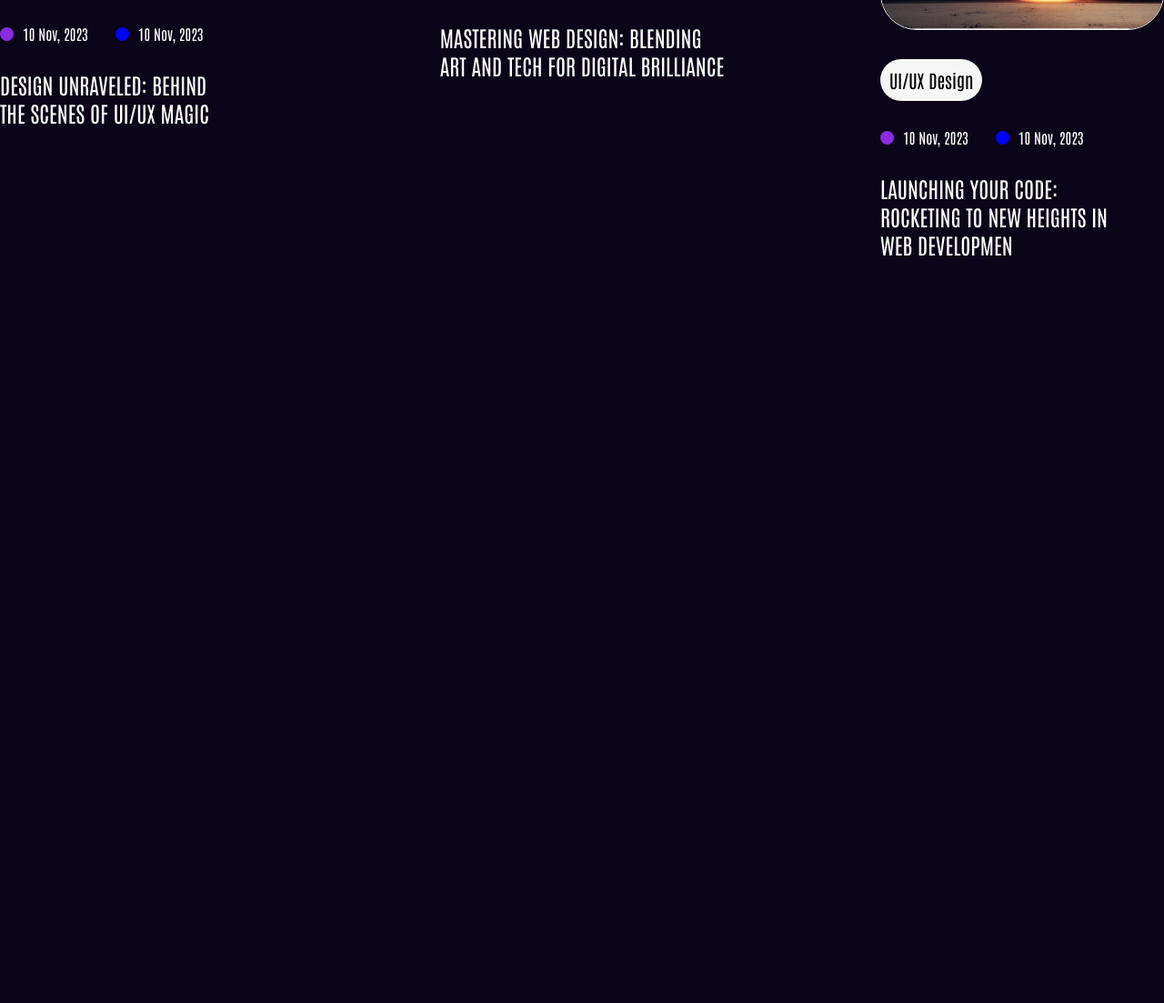
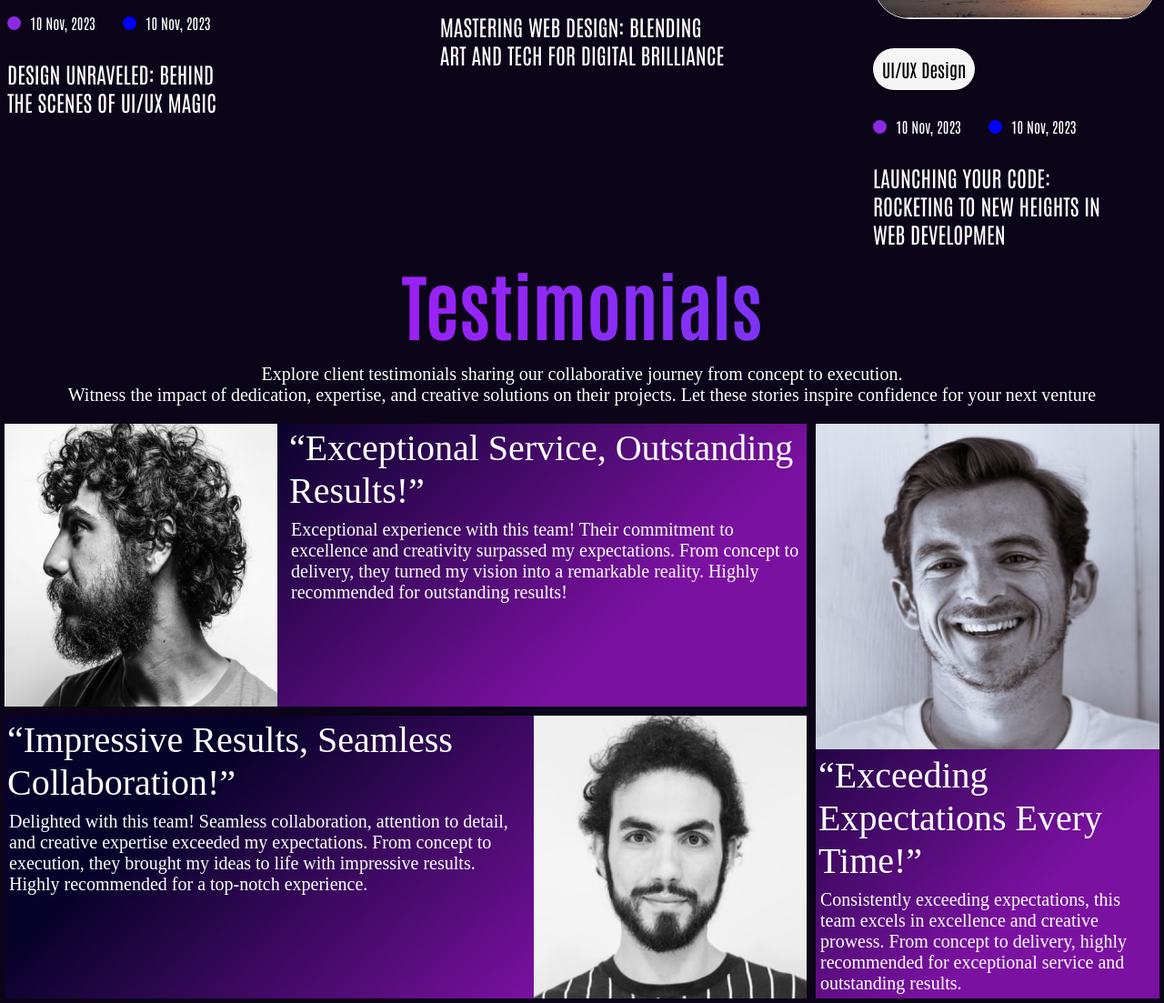
Before and after one commit to shihab-7/Programming-hero-21-days-of-code, a plain HTML site: page Module 9 testimonial section/index.html in a window 1280 px wide. Shown: the part 2976-4079 px from the top of the page at 91% size. Before the commit the page ends 3260 px from the top, so only its background shows below. Drawn offline with Linux system fonts and the light colour scheme.

Commit message:
module 9 testimonial section done

```diff
--- a/Module 9 testimonial section/index.html
+++ b/Module 9 testimonial section/index.html
@@ -209,6 +209,47 @@
         </div>
     </section>
 
+    <section class="testimonial-container">
+        <div class="testimonial-title">
+            <h1>Testimonials</h1>
+            <p>Explore client testimonials sharing our collaborative journey from concept to execution. <br> Witness the impact of dedication, expertise, and creative solutions on their projects. Let these stories inspire confidence for your next venture</p>
+        </div>
+        <div class="testimonial-cards">
+            <div class="left-card">
+                <div class="left-card-top">
+                    <div>
+                        <img src="images/testimonial1.jpg" alt="">
+                    </div>
+                    <div>
+                        <h1>“Exceptional Service, Outstanding Results!”</h1>
+                        <p>Exceptional experience with this team! Their commitment to excellence and creativity surpassed my expectations. From concept to delivery, they turned my vision into a remarkable reality. Highly recommended for outstanding results!</p>
+                    </div>
+                </div>
+                <div class="left-card-bottom">
+
+                    <div>
+                        <h1>“Impressive Results, Seamless Collaboration!”</h1>
+                        <p>Delighted with this team! Seamless collaboration, attention to detail, and creative expertise exceeded my expectations. From concept to execution, they brought my ideas to life with impressive results. Highly recommended for a top-notch experience.</p>
+                    </div>
+                    <div>
+                        <img src="images/testimonial2.jpg" alt="">
+                    </div>
+                </div>
+            </div>
+
+            <div class="right-card">
+                <div>
+                    <img src="images/testimonial3.jpg" alt="">
+                </div>
+                <div>
+                    <h1>“Exceeding Expectations Every Time!”</h1>
+                    <p>Consistently exceeding expectations, this team excels in excellence and creative prowess. From concept to delivery, highly recommended for exceptional service and outstanding results.</p>
+                </div>
+            </div>
+
+        </div>
+    </section>
+
     </main>
 </body>
 </html>
--- a/Module 9 testimonial section/main.css
+++ b/Module 9 testimonial section/main.css
@@ -136,7 +136,75 @@
     justify-content: center;
     margin-top: 20px;
     background-color: #0C0418;
+    padding: 3px;
+    margin: 5px;
 }
+
+.testimonial-title h1{
+    font-size: 81px;
+    font-weight: 700;
+    text-align: center;
+    background:linear-gradient(90deg, #BA0BF9 0%, #5E4AF1 100%);
+    -webkit-text-fill-color: transparent;
+    -webkit-background-clip: text;
+}
+.testimonial-title p{
+    font-size: 20px;
+    font-weight: 200;
+    text-align: center;
+    font-family:'Times New Roman', Times, serif;
+    margin-top: 15px;
+}
+.testimonial-cards{
+    margin-top: 15px;
+}
+.left-card{
+    display: flex;
+    flex-direction: column;
+    gap: 10px;
+    width: 70%;
+}
+.left-card img{
+    height: 100%;
+    width: 300px;
+}
+.left-card h1, .right-card h1{
+    font-size: 40px;
+    font-weight: 400;
+    font-family: serif;
+    padding: 3px;
+}
+.left-card p, .right-card p{
+    font-size: 20px;
+    font-weight: 100;
+    font-family: 'Times New Roman', Times, serif;
+    padding: 3px;
+    margin: 2px;
+}
+.left-card-top , .left-card-bottom{
+    display: flex;
+    gap: 10px;
+    width:100%;
+    height: 50%;
+    background: linear-gradient(137.39deg, #07022dd9 24%, #7b11a1 76.08%);
+
+}
+.right-card{
+    width: 30%;
+    background: linear-gradient(137.39deg, #07022dd9 24%, #7b11a1 76.08%);
+}
+.right-card img{
+    width: 100%;
+    height: 100%;
+}
+.testimonial-cards{
+    display: flex;
+    padding: 5px;
+    gap:10px;
+}
+
+
+
 /* making responsive */
 
 @media only screen and (min-width: 200px) and (max-width:576px) {
```
Also changed, not shown: Module 9 testimonial section/images/testimonial1.jpg (added), Module 9 testimonial section/images/testimonial2.jpg (added), Module 9 testimonial section/images/testimonial3.jpg (added).
